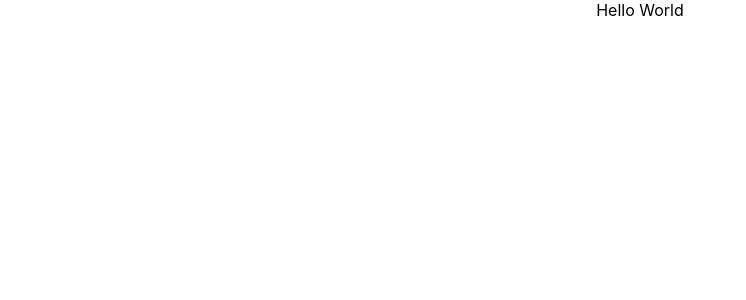
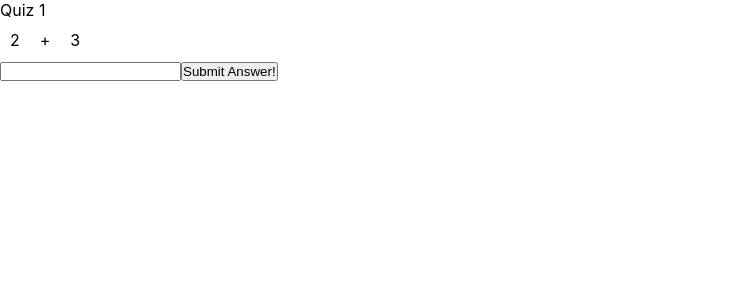
Before and after one commit to Bhaikko/quiz-app, a React (Create React App) app: page / in a window 1280 px wide. Shown: the top 300 px of the page, without its empty margins (0-746 px from the left). Built offline with nearby package versions, Linux system fonts and the light colour scheme; the HTML template or start-up script is replaced by a standard one.

Commit message:
Quiz component added

```diff
--- a/src/App.js
+++ b/src/App.js
@@ -1,11 +1,13 @@
-import React from 'react';
+import React, { Fragment } from 'react';
 import classes from './App.module.css';
+
+import Quiz from './containers/Quiz/Quiz';
 
 function App() {
   return(
-    <div className={classes.App}>
-      Hello World
-    </div>
+    <Fragment>
+      <Quiz />
+    </Fragment>
   );
 }
 
--- /dev/null
+++ b/src/containers/Quiz/Quiz.js
@@ -0,0 +1,73 @@
+import React, { Component } from 'react';
+import classes from './Quiz.module.css';
+
+import QuizQuestion from '../QuizQuestion/QuizQuestion';
+
+class Quiz extends Component {
+    constructor(props) {
+        super(props);
+
+        this.state = {
+            questions: [
+                {
+                    operand1: 2,
+                    operand2: 3,
+                    operator: "+"
+                },
+                {
+                    operand1: 6,
+                    operand2: 3,
+                    operator: "-"
+                },
+                {
+                    operand1: 2,
+                    operand2: 3,
+                    operator: "*"
+                },
+                {
+                    operand1: 2,
+                    operand2: 3,
+                    operator: "/"
+                },
+            ],
+            currentQuestionIndex: 0
+        }
+
+        this.evaluatedAnswers = [];
+    }
+
+    onAnswerSubmitHandler = (answerDetails) => {
+        answerDetails.index = this.state.currentQuestionIndex;
+        console.log(answerDetails);
+        this.evaluatedAnswers.push(answerDetails);
+
+        let newIndex = this.state.currentQuestionIndex + 1;
+        if (newIndex >= this.state.questions.length) {
+            this.onQuizFinishHandler();
+        } else {
+            this.setState({
+                currentQuestionIndex: newIndex
+            });
+        }
+    }
+
+    onQuizFinishHandler = () => {
+        console.log("Quiz Finished.");
+    }
+
+    render() {
+        return (
+            <div className={classes.Quiz}>
+                <div className={classes.QuizHeader}>Quiz 1</div>
+
+                <QuizQuestion
+                    question={this.state.questions[this.state.currentQuestionIndex]}
+                    onAnswerSubmit={this.onAnswerSubmitHandler}
+                />
+            </div>
+        );
+    }
+
+}
+
+export default Quiz;
--- /dev/null
+++ b/src/containers/QuizQuestion/QuizQuestion.js
@@ -0,0 +1,76 @@
+import React, { Component } from 'react';
+import classes from './QuizQuestion.module.css'
+
+class QuizQuestion extends Component {
+    constructor(props) {
+        super(props);
+
+        this.state = {
+            answerInput: ""
+        }
+    }
+
+    calculateAnswer = () => {
+        switch (this.props.question.operator) {
+            case "+":
+                return Number(this.props.question.operand1) + Number(this.props.question.operand2);
+            case "-":
+                return Number(this.props.question.operand1) - Number(this.props.question.operand2);
+            case "*":
+                return Number(this.props.question.operand1) * Number(this.props.question.operand2);
+            case "/":
+                return (Number(this.props.question.operand1) / Number(this.props.question.operand2)).toPrecision(2);
+            default:
+                return null;
+        }
+    }
+
+    onChangeAnswerInputHandler = event => {
+        this.setState({
+            answerInput: event.target.value
+        });
+    }
+
+    onAnswerSubmitHandler = event => {
+        event.preventDefault();
+
+        const actualAnswer = this.calculateAnswer();
+
+        this.props.onAnswerSubmit({
+            actualAnswer,
+            submittedAnswer: Number(this.state.answerInput)
+        });
+
+        // console.log(this.state.answerInput);
+        this.setState({
+            answerInput: ""
+        });
+    }
+
+    render() {
+        return (
+            <div className={classes.QuizQuestion}>
+                <div className={classes.QuizQuestionContainer}>
+                    <div className={classes.QuizQuestionOperand}>{this.props.question.operand1}</div>
+                    <div className={classes.QuizQuestionOperand}>{this.props.question.operator}</div>
+                    <div className={classes.QuizQuestionOperand}>{this.props.question.operand2}</div>
+                </div>
+
+                <input
+                    onChange={this.onChangeAnswerInputHandler}
+                    value={this.state.answerInput}
+                    name="answerInput"
+                    type="number"
+                />
+
+                <button
+                    onClick={this.onAnswerSubmitHandler}
+                >
+                    Submit Answer!
+                </button>
+            </div>
+        );
+    }
+};
+
+export default QuizQuestion;
--- /dev/null
+++ b/src/containers/QuizQuestion/QuizQuestion.module.css
@@ -0,0 +1,12 @@
+.QuizQuestion {
+
+}
+
+.QuizQuestionContainer {
+    display: flex;
+    flex-direction: row;
+}
+
+.QuizQuestionOperand {
+    margin: 10px;
+}
--- a/src/index.css
+++ b/src/index.css
@@ -1,3 +1,9 @@
+* {
+  margin: 0;
+  padding: 0;
+  box-sizing: border-box;
+}
+
 body {
   margin: 0;
   font-family: -apple-system, BlinkMacSystemFont, 'Segoe UI', 'Roboto', 'Oxygen',
```
Also changed, not shown: src/containers/Quiz/Quiz.module.css (added), src/utility/Random.js (added).
